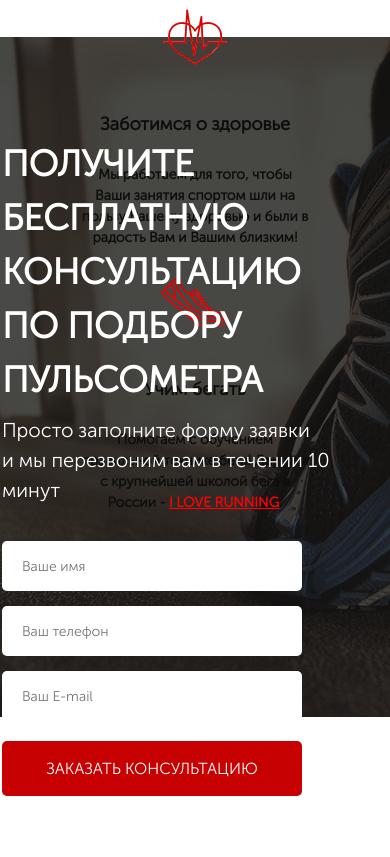
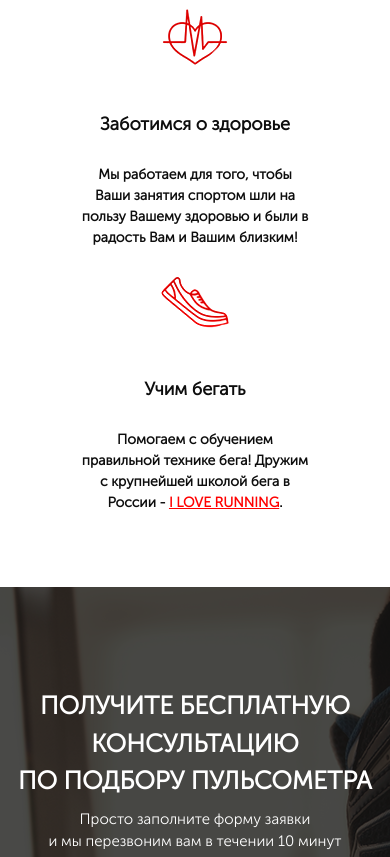
Before and after one commit to Crash2410/Project_3, a website: page src/index.html in a window 390 px wide. Shown: the part 1267-2124 px from the top of the page. Before the commit the page ends 2063 px from the top, so only its background shows below. Drawn offline with Linux system fonts and the light colour scheme; files whose address does not match are found by name.

Commit message:
Адаптация 3 блока

```diff
--- a/src/scss/base/_media.scss
+++ b/src/scss/base/_media.scss
@@ -13,6 +13,12 @@
 
     &__icon {
       width: 227px;
+    }
+  }
+
+  .title {
+    &_left {
+      font-size: 34px;
     }
   }
 }
@@ -35,6 +41,7 @@
   }
 
   .advantage {
+    height: 1000px;
     &__icons {
       flex-direction: column;
       align-items: center;
@@ -44,6 +51,23 @@
     &__icon {
       margin-bottom: 20px;
     }
+  }
+
+  .title {
+    &_left {
+      text-align: center;
+      font-size: 34px;
+    }
+  }
+
+  .consultation {
+    &__descr {
+      text-align: center;
+    }
+  }
+
+  .feed-form {
+    margin: 36px auto 0 auto;
   }
 }
 
@@ -86,4 +110,22 @@
       flex-wrap: wrap;
     }
   }
+
+  .advantage{
+    height: 1050px;
+  }
+
+  .title {
+    &_left {
+      text-align: center;
+      font-size: 25px;
+    }
+  }
+
+  .consultation {
+
+    &__descr{
+      font-size: 15px;
+    }
+  }
 }
```
Also changed, not shown: src/css/style.min.css.
